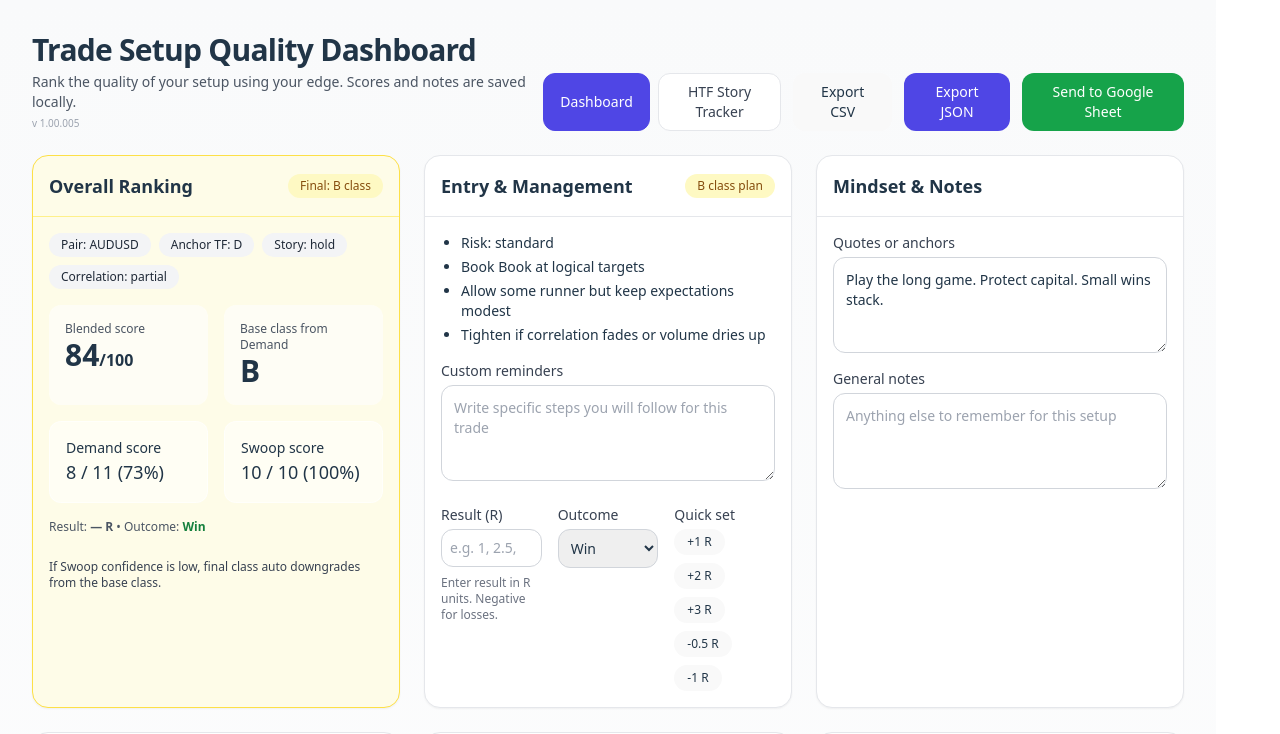
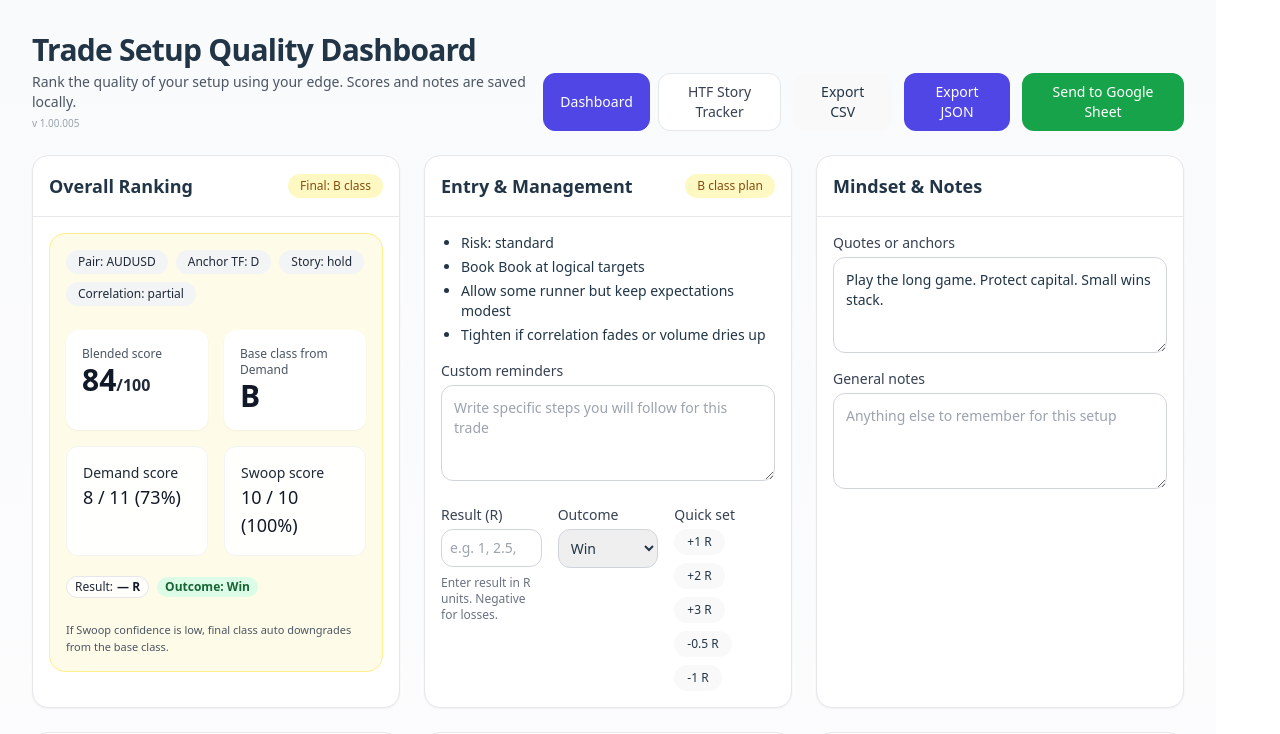
Before and after one commit to rmseacrypto-lang/vitejs-vite-2khhcjqx, a React (Vite) app: page / in a window 1280 px wide. Shown: the top 734 px of the page. Built offline with nearby package versions, Linux system fonts and the light colour scheme.

Commit message:
make weights easily adjustable

```diff
--- a/src/App.tsx
+++ b/src/App.tsx
@@ -97,6 +97,68 @@ const CORR_OPTIONS: { label: string; value: Correlation }[] = [
   { label: "Partial", value: "partial" },
   { label: "None", value: "none" },
 ];
+// ---------- Scoring config (easy to tweak) ----------
+
+const DEMAND_WEIGHTS = {
+  breach: {
+    strong: 2,
+    ok: 1,
+  },
+  volume: {
+    high: 1,
+    normal: 0,
+  },
+  correlation: {
+    full: 3,
+    partial: 1,
+    none: 0,
+  },
+  maFlow: {
+    full: 2,   // Flow
+    mixed: 1,
+  },
+  story: {
+    pullback: 1,
+    swoop: 2,
+    hold: 0,
+    fomo: 2,
+    dash: 3,
+    on: 2,
+  },
+  max: 11,     // keep your current total here
+} as const;
+
+const SWOOP_WEIGHTS = {
+  discount: {
+    deal: 2,
+    nodeal: 1,
+  },
+  oppositeIn: {
+    yes: 2,
+    maybe: 1,
+  },
+  swoop: {
+    clear: 2,
+    maybe: 0,
+  },
+  correlation: {
+    full: 3,
+    partial: 1,
+    none: 0,
+  },
+  volume: {
+    yes: 1,
+    no: 0,
+  },
+  max: 10,
+} as const;
+
+// Overall blend of demand vs swoop
+const BLEND = {
+  demand: 0.6,
+  swoop: 0.4,
+};
+
 
 // ---------- UI bits ----------
 const Select = ({ label, value, onChange, options, hint, disabled }:{
@@ -212,26 +274,27 @@ const defaultData: DataModel = {
 };
 
 // ---------- Scoring ----------
-function mapDemandToScore(d: Demand){
+function mapDemandToScore(d: Demand) {
   let s = 0;
-  s += d.breach === "strong" ? 2 : 1;
-  s += d.volume === "high" ? 1 : 0;
-  s += d.correlation === "full" ? 3 : (d.correlation === "partial" ? 1 : 0);
-  s += d.maFlow === "full" ? 2 : 1;
-  const storyScore: Record<Story, number> = { pullback: 1, swoop: 2, hold: 0, fomo: 2, dash: 3, on: 2 };
-  s += storyScore[d.htfStory];
-  return { score: s, max: 11 };
+  s += DEMAND_WEIGHTS.breach[d.breach];
+  s += DEMAND_WEIGHTS.volume[d.volume];
+  s += DEMAND_WEIGHTS.correlation[d.correlation];
+  s += DEMAND_WEIGHTS.maFlow[d.maFlow];
+  s += DEMAND_WEIGHTS.story[d.htfStory];
+  return { score: s, max: DEMAND_WEIGHTS.max };
 }
 
-function mapSwoopToScore(s: Swoop){
+
+function mapSwoopToScore(s: Swoop) {
   let t = 0;
-  t += s.discount === "deal" ? 2 : 1;
-  t += s.oppositeIn === "yes" ? 2 : 1;
-  t += s.swoop === "clear" ? 2 : 0;
-  t += s.correlation === "full" ? 3 : (s.correlation === "partial" ? 1 : 0);
-  t += s.volume === "yes" ? 1 : 0;
-  return { score: t, max: 10 };
+  t += SWOOP_WEIGHTS.discount[s.discount];
+  t += SWOOP_WEIGHTS.oppositeIn[s.oppositeIn];
+  t += SWOOP_WEIGHTS.swoop[s.swoop];
+  t += SWOOP_WEIGHTS.correlation[s.correlation];
+  t += SWOOP_WEIGHTS.volume[s.volume];
+  return { score: t, max: SWOOP_WEIGHTS.max };
 }
+
 
 function scoreToClass(pct: number){ if (pct >= 75) return "A" as const; if (pct >= 50) return "B" as const; return "C" as const; }
 
@@ -292,7 +355,7 @@ export default function App(){
     const s = mapSwoopToScore(data.swoop);
     const demandPct = (d.score/d.max)*100;
     const swoopPct = (s.score/s.max)*100;
-    const blended = demandPct*0.6 + swoopPct*0.4;
+    const blended = demandPct * BLEND.demand + swoopPct * BLEND.swoop;
     const base = scoreToClass(demandPct);
     const downgraded = downgradeBySwoop(base, s.score, s.max, data.swoop);
     return { demandScore:{...d,pct:demandPct}, swoopScore:{...s,pct:swoopPct}, baseClass:base, adjustedClass:downgraded, finalPct:Math.round(blended) };
@@ -457,42 +520,93 @@ ${row.map((v:any)=>`${v}`).join(",")}`;
 
         <div className="grid md:grid-cols-3 gap-6">
           {/* Overall Ranking with tone background and HTF context pills */}
-          <SectionCard title="Overall Ranking" right={<Pill tone={classTone(adjustedClass as "A"|"B"|"C")}>Final: {adjustedClass} class</Pill>} tone={classTone(adjustedClass as "A"|"B"|"C") as any}>
-            <div className="flex flex-wrap gap-2">
+          {/* Overall Ranking card */}
+          <SectionCard
+            title="Overall Ranking"
+            right={
+              <Pill tone={classTone(adjustedClass as "A" | "B" | "C")}>
+                Final: {adjustedClass} class
+              </Pill>
+            }
+          >
+            {/* Colored background for risk */}
+            <div
+              className={`rounded-2xl border p-4 grid gap-4 ${
+                adjustedClass === "A"
+                  ? "bg-green-50 border-green-200"
+                  : adjustedClass === "B"
+                  ? "bg-yellow-50 border-yellow-200"
+                  : "bg-red-50 border-red-200"
+              }`}
+            >
+              {/* HTF context pills at top */}
+              <div className="flex flex-wrap gap-2 text-xs mb-2">
                 <Pill tone="gray">Pair: {data.pair}</Pill>
                 <Pill tone="gray">Anchor TF: {currentStory.anchor}</Pill>
                 <Pill tone="gray">Story: {currentStory.story}</Pill>
                 <Pill tone="gray">Correlation: {currentStory.correlation}</Pill>
               </div>
+
+              {/* Score boxes */}
               <div className="grid grid-cols-2 gap-4">
-              <div className="rounded-xl bg-white/60 p-4">
+                <div className="rounded-xl bg-white p-4 shadow-sm">
                   <p className="text-xs text-gray-600">Blended score</p>
-                <p className="text-3xl font-bold">{finalPct}<span className="text-base font-semibold">/100</span></p>
+                  <p className="text-3xl font-bold text-gray-900">
+                    {finalPct}
+                    <span className="text-base font-semibold text-gray-800">/100</span>
+                  </p>
                 </div>
-              <div className="rounded-xl bg-white/60 p-4">
+                <div className="rounded-xl bg-white p-4 shadow-sm">
                   <p className="text-xs text-gray-600">Base class from Demand</p>
-                <p className="text-3xl font-bold">{baseClass}</p>
+                  <p className="text-3xl font-bold text-gray-900">{baseClass}</p>
                 </div>
               </div>
+
+              {/* Demand / Swoop scores */}
               <div className="grid grid-cols-2 gap-4">
-              <div className="rounded-xl border border-white/60 bg-white/50 p-4">
-                <p className="text-sm font-medium">Demand score</p>
-                <p className="text-lg">{demandScore.score} / {demandScore.max} ({Math.round(demandScore.pct)}%)</p>
+                <div className="rounded-xl bg-white/90 p-4 border border-gray-100">
+                  <p className="text-sm font-medium text-gray-800">Demand score</p>
+                  <p className="text-lg text-gray-900">
+                    {demandScore.score} / {demandScore.max} (
+                    {Math.round(demandScore.pct)}%)
+                  </p>
                 </div>
-              <div className="rounded-xl border border-white/60 bg-white/50 p-4">
-                <p className="text-sm font-medium">Swoop score</p>
-                <p className="text-lg">{swoopScore.score} / {swoopScore.max} ({Math.round(swoopScore.pct)}%)</p>
+                <div className="rounded-xl bg-white/90 p-4 border border-gray-100">
+                  <p className="text-sm font-medium text-gray-800">Swoop score</p>
+                  <p className="text-lg text-gray-900">
+                    {swoopScore.score} / {swoopScore.max} (
+                    {Math.round(swoopScore.pct)}%)
+                  </p>
                 </div>
-              <div className="text-xs text-gray-600">
-                Result: <span className="font-semibold">{data.resultR || "—"} R</span> • Outcome:{" "}
-                <span className={`font-semibold ${data.outcome === "Win" ? "text-green-700" : "text-red-700"}`}>
-                  {data.outcome}
+              </div>
+              <div className="mt-1 flex flex-wrap items-center gap-2 text-xs">
+                {/* Result pill */}
+                <span className="inline-flex items-center rounded-full bg-white/80 px-2 py-0.5 border border-gray-200 text-gray-800">
+                  <span>Result:</span>
+                  <span className="ml-1 font-semibold text-gray-900">
+                    {data.resultR || "—"} R
+                  </span>
+                </span>
+
+                {/* Outcome pill */}
+                <span
+                  className={`inline-flex items-center rounded-full px-2 py-0.5 font-semibold ${
+                    data.outcome === "Win"
+                      ? "bg-green-100 text-green-800"
+                      : "bg-red-100 text-red-800"
+                  }`}
+                >
+                  Outcome: {data.outcome}
                 </span>
               </div>
 
+              <div className="pt-2 text-[11px] text-gray-600">
+                If Swoop confidence is low, final class auto downgrades from the base
+                class.
               </div>
-            <div className="pt-2 text-xs text-gray-700">If Swoop confidence is low, final class auto downgrades from the base class.</div>
+            </div>
           </SectionCard>
+
 
           <SectionCard title="Entry & Management" right={<Pill tone={classTone(adjustedClass as "A"|"B"|"C")}>{mgmt.title}</Pill>}>
             <ul className="list-disc ml-5 text-sm grid gap-1">
```
Lines whose indentation alone changed are shown as unchanged.
